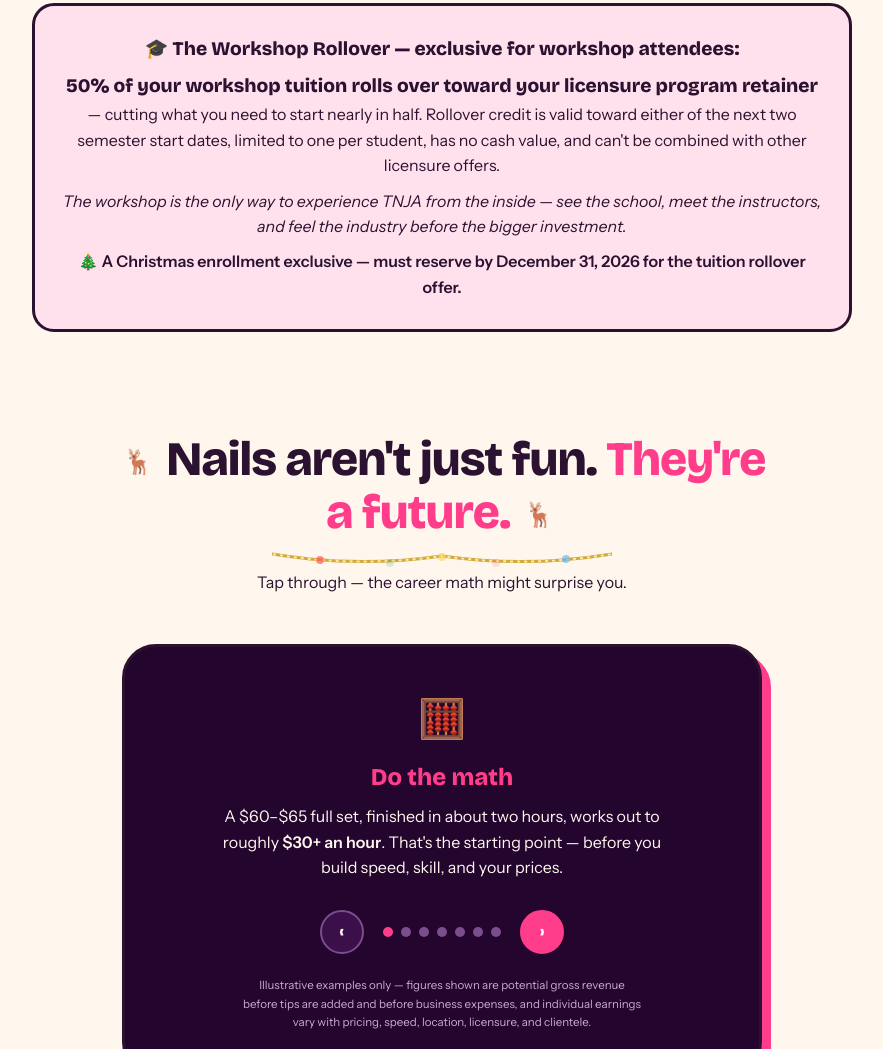
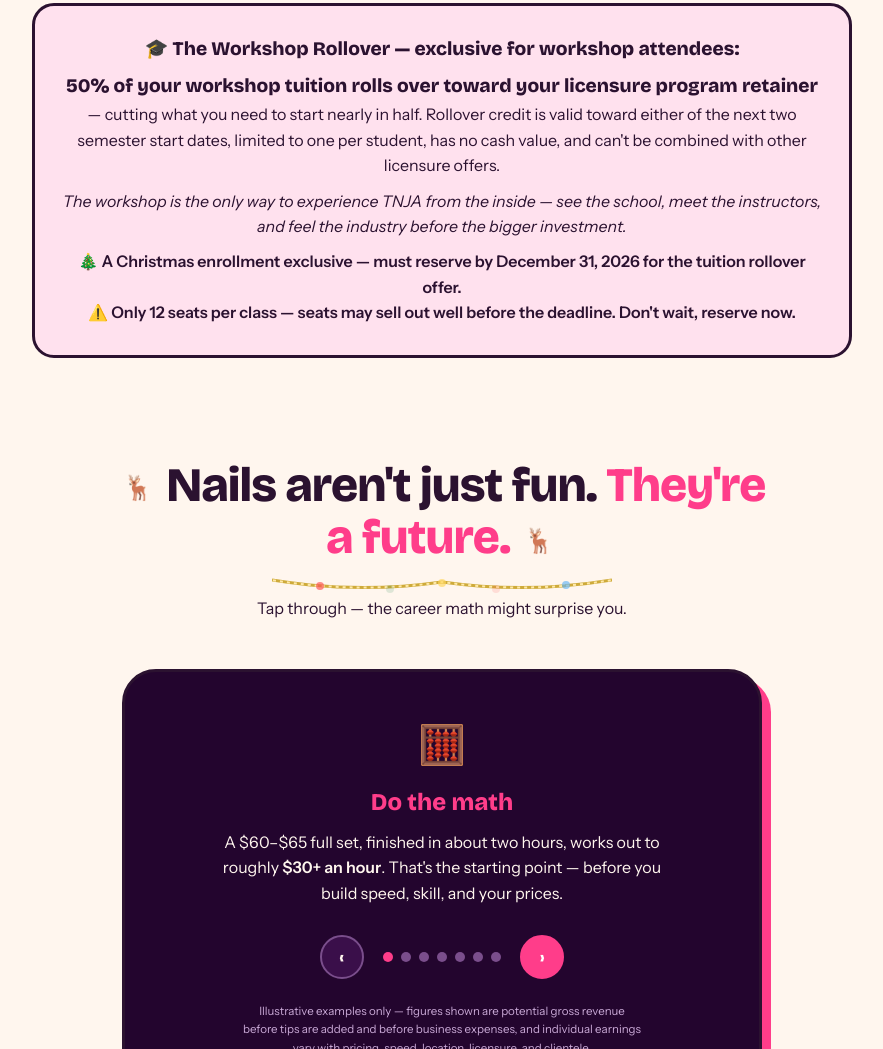
Before and after one commit to tnjbta/Tnjatools, a plain HTML site: page ultimate.html in a window 1280 px wide. Shown: the part 2414-3463 px from the top of the page, without its empty margins (198-1081 px from the left). Drawn offline with nearby package versions, Linux system fonts and the light colour scheme.

Commit message:
Add files via upload

```diff
--- a/ultimate.html
+++ b/ultimate.html
@@ -410,7 +410,7 @@
       <strong>🎓 The Workshop Rollover — exclusive for workshop attendees:</strong>
       <p style="margin-top:.4rem"><strong>50% of your workshop tuition rolls over toward your licensure program retainer</strong> — cutting what you need to start nearly in half. Rollover credit is valid toward either of the next two semester start dates, limited to one per student, has no cash value, and can't be combined with other licensure offers.</p>
       <p style="margin-top:.6rem;font-style:italic">The workshop is the only way to experience TNJA from the inside — see the school, meet the instructors, and feel the industry before the bigger investment.</p>
-      <p style="margin-top:.6rem;font-weight:800">🎄 A Christmas enrollment exclusive — must reserve by December 31, 2026 for the tuition rollover offer.</p>
+      <p style="margin-top:.6rem;font-weight:800">🎄 A Christmas enrollment exclusive — must reserve by December 31, 2026 for the tuition rollover offer.<br>⚠️ Only 12 seats per class — seats may sell out well before the deadline. Don't wait, reserve now.</p>
     </div>
   </div>
 </section>
```
